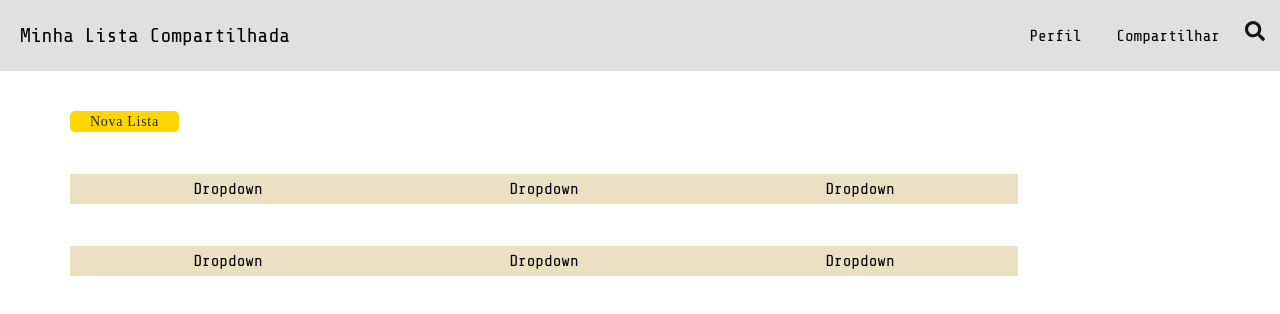
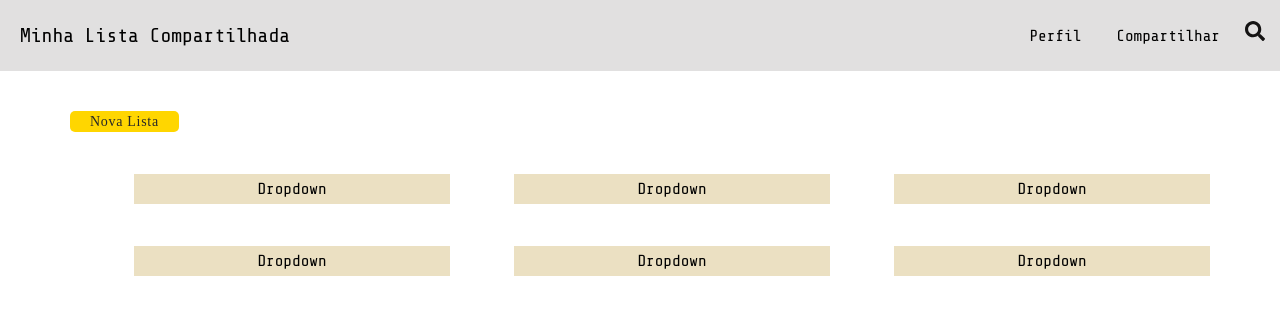
Before and after one commit to Maehmaciel/ListaCompartilhada, a React (Create React App) app: page /home in a window 1280 px wide. Shown: the top 314 px of the page. Built offline with nearby package versions, Linux system fonts and the light colour scheme.

Commit message:
feat: adicionado margin left

```diff
--- a/src/Components/Lista/styles.js
+++ b/src/Components/Lista/styles.js
@@ -1,5 +1,6 @@
 import styled from "styled-components"
 
-export const Container = styled.header`
-    margin-top:42px;
+export const Container = styled.div`
+		margin-top:42px;
+		margin-left:auto;
 `
```
